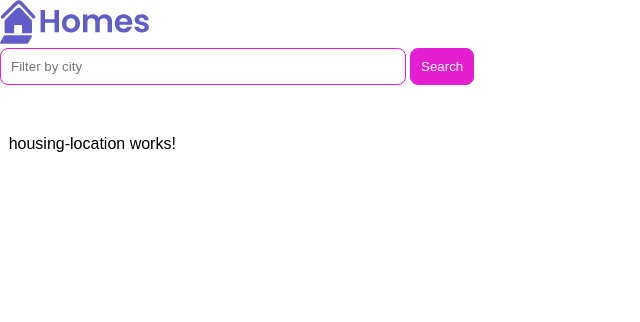
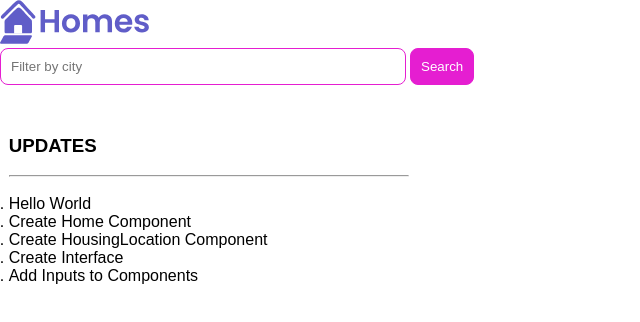
Before and after one commit to mouraoinfo/primeiro, an Angular app: page / in a window 1280 px wide. Shown: the top 322 px of the page, without its empty margins (0-640 px from the left). Built offline with nearby package versions, Linux system fonts and the light colour scheme.

Commit message:
chore: Add housing location component and update home component

```diff
--- a/src/app/home/home.component.html
+++ b/src/app/home/home.component.html
@@ -6,4 +6,6 @@
   </section>
   <section class="results">
     <app-housing-location></app-housing-location>
+
+
   </section>
--- a/src/app/home/home.component.ts
+++ b/src/app/home/home.component.ts
@@ -1,5 +1,7 @@
 import { Component } from '@angular/core';
 import { HousingLocationComponent } from "../housing-location/housing-location.component";
+
+import {HousingLocation} from '../housinglocation';
 
 @Component({
   selector: 'app-home',
@@ -9,5 +11,16 @@ import { HousingLocationComponent } from "../housing-location/housing-location.c
   styleUrl: './home.component.css'
 })
 export class HomeComponent {
+  readonly baseUrl = 'https://angular.dev/assets/images/tutorials/common';
 
+  housingLocation: HousingLocation = {
+    id: 9999,
+    name: 'Test Home',
+    city: 'Test city',
+    state: 'ST',
+    photo: `${this.baseUrl}/example-house.jpg`,
+    availableUnits: 99,
+    wifi: true,
+    laundry: false,
+  };
 }
--- a/src/app/housing-location/housing-location.component.html
+++ b/src/app/housing-location/housing-location.component.html
@@ -1 +1,12 @@
-<p>housing-location works!</p>
+
+<h1>UPDATES</h1>
+<br>
+<hr>
+<br>
+<ol>
+    <li>Hello World</li>
+    <li>Create Home Component</li>
+    <li>Create HousingLocation Component</li>
+    <li>Create Interface</li>
+    <li>Add Inputs to Components</li>
+</ol>
--- a/src/app/housing-location/housing-location.component.ts
+++ b/src/app/housing-location/housing-location.component.ts
@@ -1,4 +1,6 @@
-import { Component } from '@angular/core';
+import { Component, Input } from '@angular/core';
+
+import {HousingLocation} from '../housinglocation';
 
 @Component({
   selector: 'app-housing-location',
@@ -8,5 +10,5 @@ import { Component } from '@angular/core';
   styleUrl: './housing-location.component.css'
 })
 export class HousingLocationComponent {
-
+  @Input() housingLocation!: HousingLocation;
 }
--- /dev/null
+++ b/src/app/housinglocation.ts
@@ -0,0 +1,10 @@
+export interface HousingLocation {
+    id: number;
+    name: string;
+    city: string;
+    state: string;
+    photo: string;
+    availableUnits: number;
+    wifi: boolean;
+    laundry: boolean;
+  }
```
